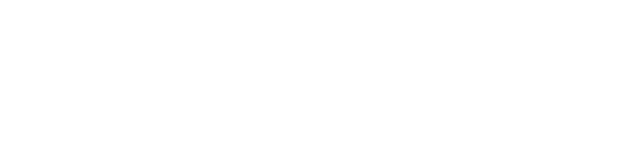
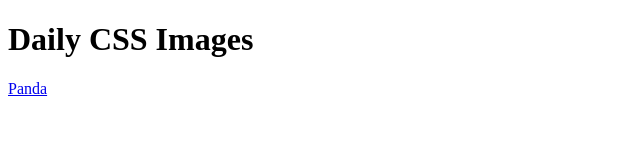
Before and after one commit to tomy8910/dailycssimages, a plain HTML site: page index.html in a window 1280 px wide. Shown: the whole page, without its empty margins (0-640 px from the left). Drawn offline with Linux system fonts and the light colour scheme.

Commit message:
added navigation

```diff
--- a/index.html
+++ b/index.html
@@ -9,7 +9,8 @@
 </head>
 
 <body>
-
+  <h1>Daily CSS Images</h1>
+  <a href="./panda/panda.html">Panda</a>
 </body>
 
 </html>
```
